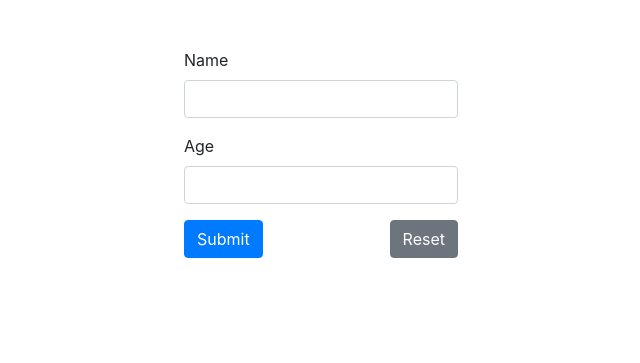
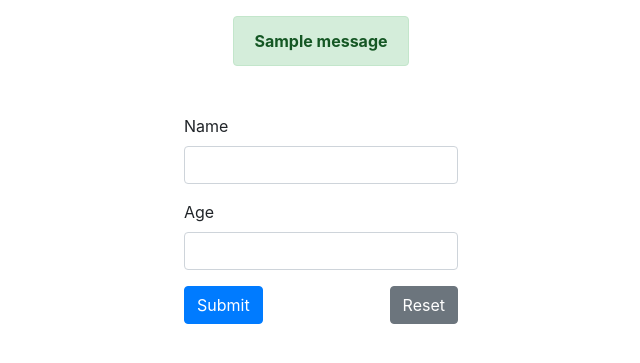
Before and after one commit to meenasrik/submit-form, a Flask app: page / in a window 1280 px wide. Shown: the part 56-419 px from the top of the page, without its empty margins (319-959 px from the left). Run offline with Flask 2, Linux system fonts and the light colour scheme; one stand-in notice (Sample message) is shown; some libraries are stand-ins or nearby versions.

Commit message:
Added flash messages

```diff
--- a/app.py
+++ b/app.py
@@ -1,7 +1,8 @@
-from flask import Flask, render_template, request
+from flask import Flask, render_template, request, session, flash
 from flask_mysqldb import MySQL
 from flask_bootstrap import Bootstrap
 import yaml
+import os
 
 app = Flask(__name__)
 bootstrap = Bootstrap(app)
@@ -17,11 +18,11 @@ app.config['MYSQL_USER'] = db['mysql_user']
 app.config['MYSQL_PASSWORD'] = db['mysql_password']
 app.config['MYSQL_DB'] = db['mysql_db']
 app.config['MYSQL_CURSORCLASS'] = 'DictCursor'
+app.config['SECRET_KEY'] = os.urandom(24)
 
 
 @app.route('/', methods=['GET', 'POST'])
 def index():
-	message = ''
 	if request.method == "POST":
 		try:
 			name = request.form['uname']
@@ -35,7 +36,7 @@ def index():
 			count = cur.execute(query)
 
 			if count > 0:
-				message = "That name already exists. Choose another one."
+				flash('That name already exists <br> Choose another one', 'warning')
 			else:
 				cur.execute("INSERT INTO table_name(name, age) VALUES(%s, %s)", (name, age))
 
@@ -43,19 +44,18 @@ def index():
 				mysql.connection.commit()
 
 				# display the success message
-				message = "Successfully added the details"
+				flash('Successfully added the details', 'success')
 
 				# cleanup
 				cur.close()
 		except:
-			message = "Failed to add details"
+			flash('Failed to add details', 'danger')
 
-	return render_template("index.html", title="Home", message=message)
+	return render_template("index.html", title="Home")
 
 
 @app.route('/employees')
 def employees():
-	message = ''
 	cur = mysql.connection.cursor()
 	count = cur.execute("SELECT * FROM table_name")
 
@@ -63,10 +63,10 @@ def employees():
 		employees = cur.fetchall()
 	else:
 		employees = None
-		message = "Currently no employees in the list"
+		flash('Currently no employees in the list', 'secondary')
 
 	cur.close()
-	return render_template("employees.html", title="Employees", employees=employees, message=message)
+	return render_template("employees.html", title="Employees", employees=employees)
 
 if __name__ == '__main__':
 	app.run(debug=True)
--- a/templates/base.html
+++ b/templates/base.html
@@ -27,7 +27,23 @@
 	{% block content %}
 		<div class="container">
 
-			<div class="row justify-content-center">
+			<div class="row justify-content-center mt-3">
+				{% with messages = get_flashed_messages(with_categories=true) %}
+					{% if messages %}
+						<ul class="flashes pl-0">
+							{% for category, message in messages %}
+								<li style="list-style-type: none;" class="alert alert-{{ category }}">
+									<strong>
+										{{ message | safe }}
+									</strong>
+								</li>
+							{% endfor %}
+						</ul>
+					{% endif %}
+				{% endwith %}
+			</div>
+
+			<div class="row justify-content-center mt-3">
 				{% block sub_content %}{% endblock %}
 			</div> <!-- row div ends -->
 
--- a/templates/employees.html
+++ b/templates/employees.html
@@ -1,7 +1,7 @@
 {% extends 'base.html' %}
 	{% block sub_content %}
 		{% if employees != None %}
-			<table class="table table-dark table-striped table-bordered w-75 mx-auto mt-5">
+			<table class="table table-dark table-striped table-bordered w-75 mx-auto">
 
 				<thead>
 					<tr>
@@ -21,5 +21,4 @@
 
 			</table>
 		{% endif %}
-		<p>{{ message }}</p>
 	{% endblock %}
--- a/templates/index.html
+++ b/templates/index.html
@@ -1,7 +1,7 @@
 {% extends 'base.html' %}
 	{% block sub_content %}
 
-		<form method="POST" class="mt-5">
+		<form method="POST">
 
 			<div class="form-group">
 				<label for="uname">Name</label>
@@ -17,5 +17,4 @@
 			<button type="reset" class="btn btn-secondary float-right">Reset</button>
 		</form>
 
-		<p>{{ message }}</p>
 	{% endblock %}
```
